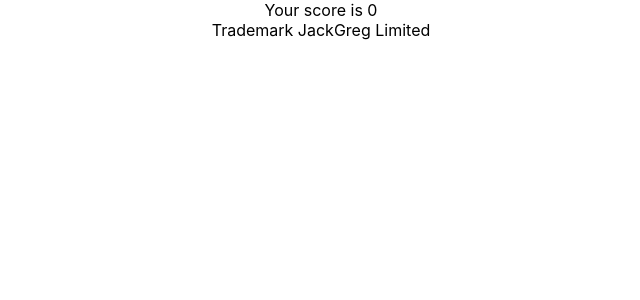
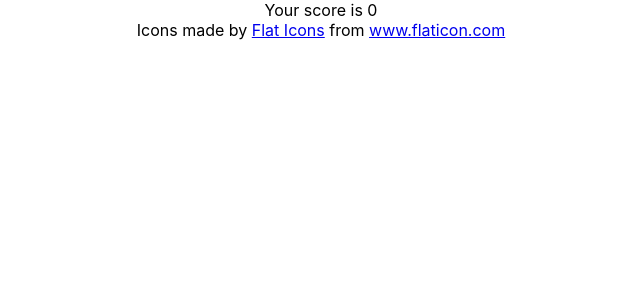
Before and after one commit to fac-17/JackGreg, a React (Create React App) app: page / in a window 1280 px wide. Shown: the top 300 px of the page, without its empty margins (319-959 px from the left). Built offline with nearby package versions, Linux system fonts and the light colour scheme.

Commit message:
add flaticon in footer

```diff
--- a/src/Footer.js
+++ b/src/Footer.js
@@ -1,11 +1,7 @@
 import React from 'react';
 
 const Footer = () => {
-    return (
-        <div className="Footer">
-            Trademark JackGreg Limited
-        </div>
-    );
+    return (<div>Icons made by <a href="https://www.flaticon.com/authors/flat-icons" title="Flat Icons">Flat Icons</a> from <a href="https://www.flaticon.com/" title="Flaticon">www.flaticon.com</a></div>);
 }
 
 export default Footer;
```
